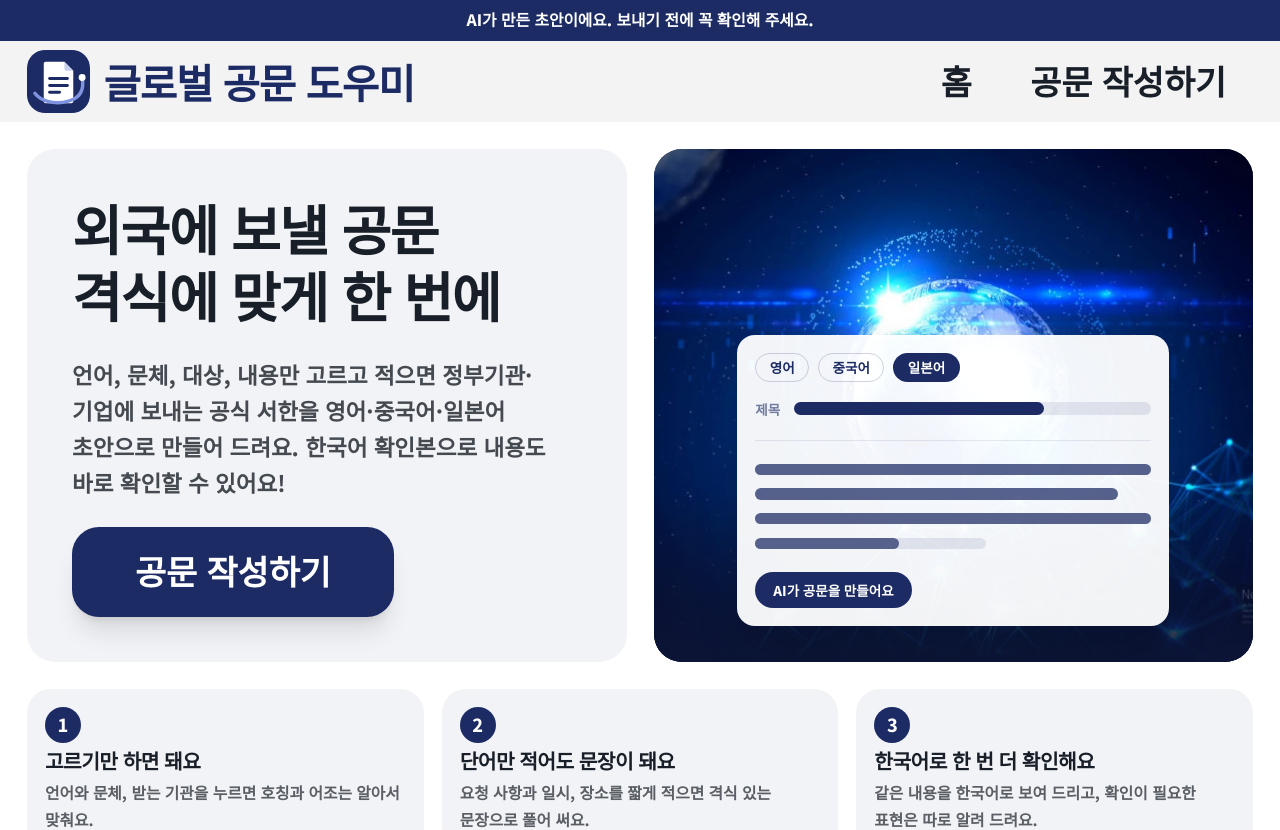
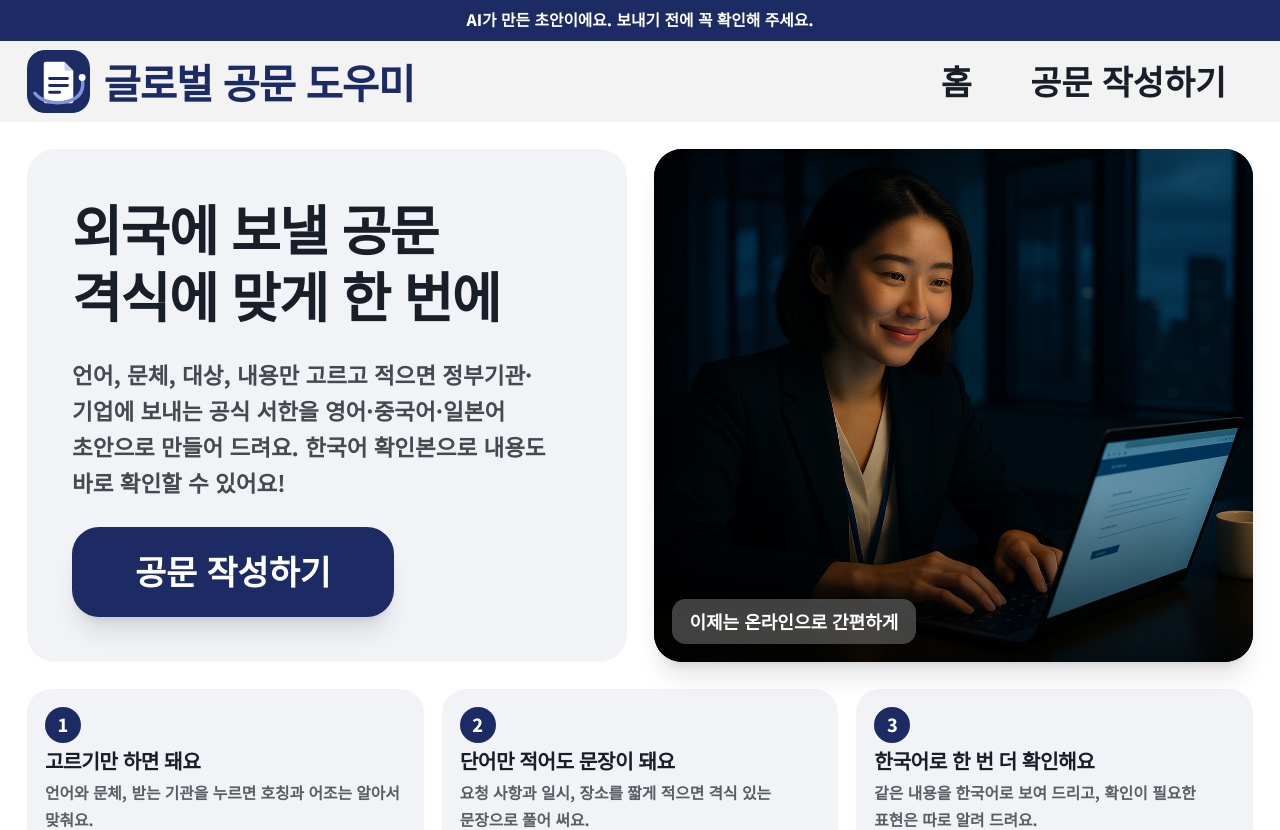
Before and after one commit to kimminseo-pixel/global-letter-helper, a Next.js app: page / in a window 1280 px wide. Shown: the top 830 px of the page. Built offline with nearby package versions, Linux system fonts and the light colour scheme.

Commit message:
시작 화면 오른쪽을 처음의 여성 사진(손글씨→온라인 전환)으로 되돌림, 글자가 얼굴을 가리지 않게 배치
Co-Authored-By: Claude Sonnet 5.5 <noreply@anthropic.com>

```diff
--- a/app/page.tsx
+++ b/app/page.tsx
@@ -2,7 +2,7 @@
 // 구성: 큰 한 줄 메시지(이미지 위) → 한 번에 하나씩 전하는 안내 블록 → 이용 안내. 말투는 "~해요" 체로 쓴다.
 import Link from "next/link";
 
-import HeroAnimation from "@/components/HeroAnimation";
+import HeroPhoto from "@/components/HeroPhoto";
 import Notice from "@/components/Notice";
 
 /** 한 블록에 메시지 하나씩: 굵은 제목 + 짧은 설명 */
@@ -47,7 +47,7 @@ export default function Home() {
           </div>
         </div>
 
-        <HeroAnimation />
+        <HeroPhoto />
       </section>
 
       {/* 한 줄에 세 가지 메시지, 그 아래 이용 안내까지 한 화면에 보이게 배치 */}
--- /dev/null
+++ b/components/HeroPhoto.tsx
@@ -0,0 +1,37 @@
+// 시작 화면의 사진: 손으로 공문을 쓰며 고민하는 장면 → 온라인으로 편하게 쓰는 장면이 주기적으로 바뀐다.
+// 움직임을 줄이도록 설정한 사용자에게는 '이후' 장면만 보인다(globals.css).
+import Image from "next/image";
+
+export default function HeroPhoto() {
+  return (
+    <figure className="relative h-full min-h-[320px] w-full overflow-hidden rounded-[28px] shadow-xl">
+      <Image
+        src="/hero-office-before.jpg"
+        alt="해외로 보낼 공문을 손으로 쓰며 고민하는 젊은 한국인 여성 직장인"
+        fill
+        priority
+        sizes="(min-width: 1024px) 50vw, 100vw"
+        className="object-cover object-[50%_25%]"
+      />
+      <Image
+        src="/hero-office-after.jpg"
+        alt="같은 직장인이 웹사이트에서 공문을 편하게 작성하며 미소 짓는 모습"
+        fill
+        sizes="(min-width: 1024px) 50vw, 100vw"
+        className="hero-after object-cover object-[50%_25%]"
+      />
+      <div
+        aria-hidden="true"
+        className="absolute inset-x-0 bottom-0 h-1/3 bg-gradient-to-t from-black/60 to-transparent"
+      />
+      <div className="absolute bottom-4 left-4 h-10">
+        <span className="hero-label-before absolute left-0 top-0 whitespace-nowrap rounded-xl bg-white/25 px-4 py-2 text-base font-extrabold text-white backdrop-blur">
+          손으로 쓰던 공문
+        </span>
+        <span className="hero-after absolute left-0 top-0 whitespace-nowrap rounded-xl bg-white/25 px-4 py-2 text-base font-extrabold text-white backdrop-blur">
+          이제는 온라인으로 간편하게
+        </span>
+      </div>
+    </figure>
+  );
+}
```
